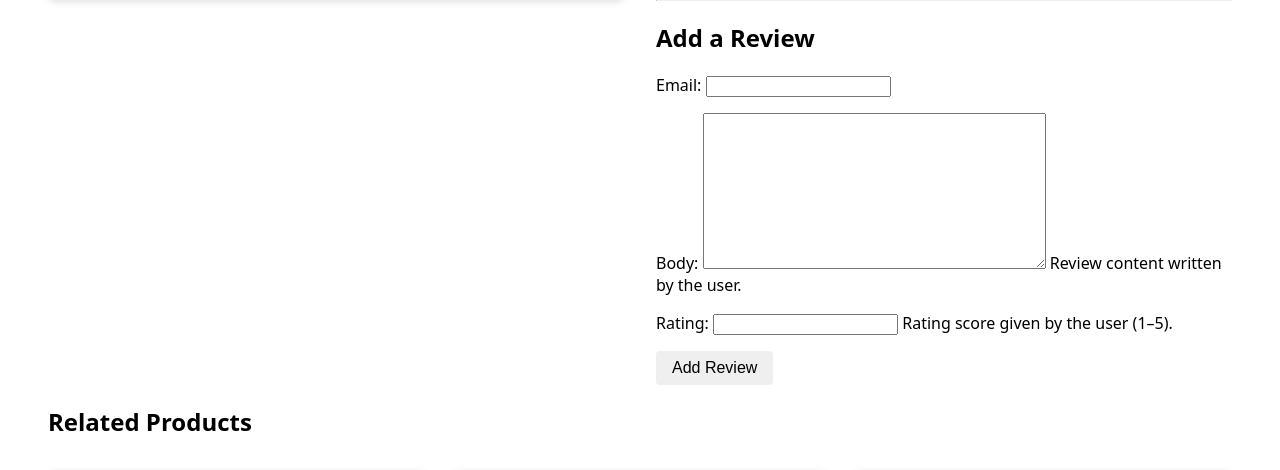
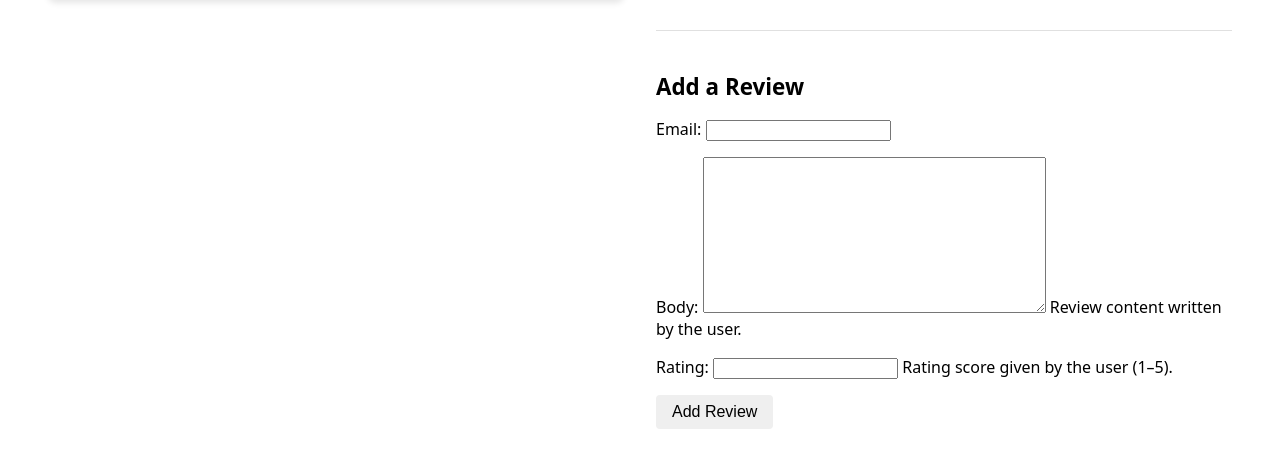
Before and after one commit to vickihi/flowerstore-new, a Django app: page /flowerproducts/9/ in a window 1280 px wide. Shown: the part 771-1241 px from the top of the page. Run offline with Django 5.2, Linux system fonts and the light colour scheme; data comes from the database, SQL or seed files in the repository; data that the repository does not hold is empty.

Commit message:
modify style and views.py in product app

```diff
--- a/flowerproducts/static/flowerproducts/css/product_detail.css
+++ b/flowerproducts/static/flowerproducts/css/product_detail.css
@@ -1,4 +1,3 @@
-
 body {
     font-family: system-ui, sans-serif;
     margin: 0;
@@ -87,3 +86,28 @@ body {
     font-weight: bold;
     color: #2e7d32;
 }
+
+
+.section {
+    margin-top: 2.5rem;
+}
+
+
+.section--divider {
+    padding-bottom: 2rem;
+    margin-bottom: 2rem;
+    border-bottom: 1px solid #e0e0e0;
+}
+
+
+.section__title {
+    font-size: 1.4rem;
+    margin: 0 0 1rem 0;
+}
+
+
+.section p:last-child,
+.section ul:last-child,
+.section form:last-child {
+    margin-bottom: 0;
+}
--- a/flowerproducts/templates/flowerproducts/product_detail.html
+++ b/flowerproducts/templates/flowerproducts/product_detail.html
@@ -43,59 +43,46 @@
 
 
             <!-- ================= Reviews List ================= -->
-            <section class="reviews">
-                <h2>Reviews</h2>
+            <section class="section section--divider reviews">
+                <h2 class="section__title">Reviews</h2>
 
                 {% if reviews %}
                 <ul class="review-list">
                     {% for review in reviews %}
                     <li class="review-item">
-                        <p class="review-body">
-                            {{ review.body }}
-                        </p>
-
+                        <p class="review-body">{{ review.body }}</p>
                         <small class="review-meta">
-                            Rating: {{ review.rating }} / 5 ·
-                            {{ review.created_at|date:"Y-m-d" }}
+                            Rating: {{ review.rating }} / 5 · {{ review.created_at|date:"Y-m-d" }}
                         </small>
                     </li>
                     {% endfor %}
                 </ul>
                 {% else %}
-                <p class="empty-state">
-                    No reviews yet. Be the first one!
-                </p>
+                <p class="empty-state">No reviews yet. Be the first one!</p>
                 {% endif %}
             </section>
 
-            <hr>
-
             <!-- ================= Add Review Form ================= -->
-            <section class="add-review">
-                <h2>Add a Review</h2>
+            <section class="section add-review">
+                <h2 class="section__title">Add a Review</h2>
 
                 <form method="post" action="{% url 'reviews:add_review' product.id %}">
                     {% csrf_token %}
-
                     {{ review_form.as_p }}
-
                     <div class="cta-row">
-                        <button type="submit" class="btn btn-primary">
-                            Add Review
-                        </button>
+                        <button type="submit" class="btn btn-primary">Add Review</button>
                     </div>
                 </form>
             </section>
+
         </div>
     </div>
 
-    {% if related_products %}
-    {% else %}
-    <p class="related__empty">No related products found.</p>
-    {% endif %}
-    <div class="related">
-        <h2 class="related__title">Related Products</h2>
 
+
+    <section class="section related">
+        <h2 class="section__title related__title">Related Products</h2>
+        {% if related_products %}
         <div class="related__grid">
             {% for rp in related_products %}
             <div class="product-card">
@@ -115,7 +102,10 @@
             </div>
             {% endfor %}
         </div>
-    </div>
+        {% else %}
+        <p class="related__empty">No related products found.</p>
+        {% endif %}
+    </section>
 
 </section>
 {% endblock main %}
--- a/flowerproducts/views.py
+++ b/flowerproducts/views.py
@@ -1,6 +1,7 @@
 from django.shortcuts import render, get_object_or_404, redirect
 from .forms import IndexForm, SearchForm, CategoryForm, AddToCartForm
 from reviews.forms import ReviewForm
+from reviews.models.review import Review
 from .models import Product, Category
 
 
@@ -112,12 +113,14 @@ def product_detail(request, product_id: int):
     related_products = Product.objects.filter(category=product.category).exclude(
         pk=product_id
     )[:4]
+    reviews = Review.objects.filter(product=product, is_hidden=False)
     return render(
         request,
         "flowerproducts/product_detail.html",
         {
             "product": product,
             "related_products": related_products,
+            "reviews": reviews,
             "cart_form": AddToCartForm(),
             "review_form": ReviewForm(),
         },
--- a/reviews/forms.py
+++ b/reviews/forms.py
@@ -1,6 +1,7 @@
 from django import forms
 from .models import Review
 from reviews.models.vote import Vote
+
 
 class BaseEmailForm(forms.Form):
     email = forms.EmailField(label="Email")
@@ -11,6 +12,7 @@ class ReviewForm(BaseEmailForm, forms.ModelForm):
         model = Review
         fields = ["email", "body", "rating"]
 
+
 # Vote ========================================
 class VoteForm(forms.ModelForm):
     class Meta:
--- a/reviews/models/vote.py
+++ b/reviews/models/vote.py
@@ -1,11 +1,13 @@
 from django.db import models
 from reviews.models.review import Review
 from django.core.exceptions import ValidationError
+
 
 class Vote(models.Model):
     """
     Vote model for a review by a user
     """
+
     email = models.EmailField()
     review = models.ForeignKey(Review, on_delete=models.CASCADE)
 
--- a/reviews/urls.py
+++ b/reviews/urls.py
@@ -18,6 +18,5 @@ urlpatterns = [
         "<int:review_id>/vote/submit/",
         views.create_vote_submit,
         name="create_vote_submit",
-    )
-
+    ),
 ]
```
Also changed, not shown: reviews/views.py (+6 -3 lines), reviews/admin.py (line endings or trailing spaces), reviews/migrations/0002_vote_alter_review_rating_and_more.py.
